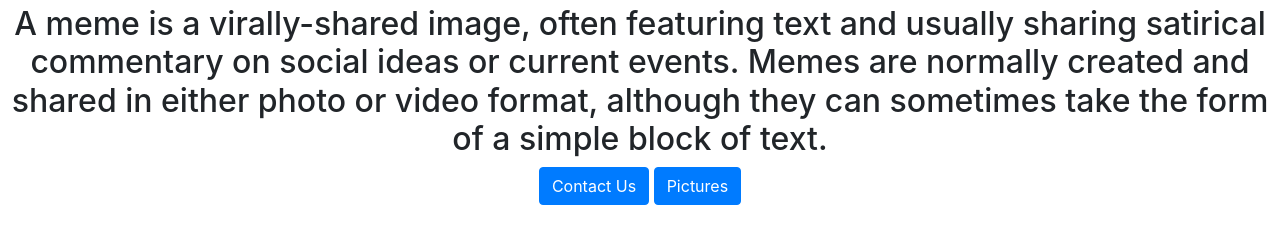
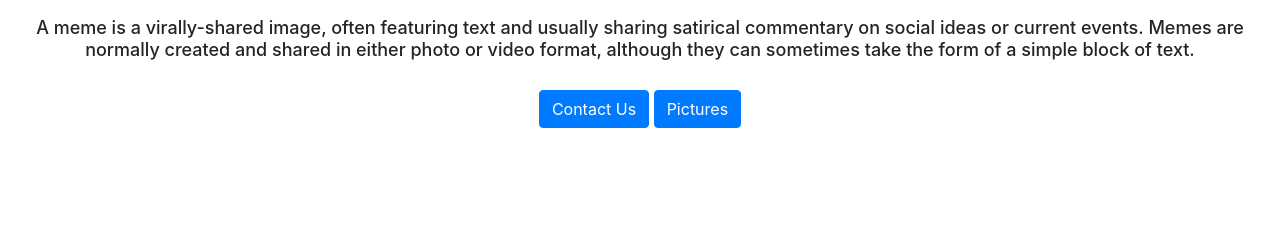
Before and after one commit to liehalford/Meme-site, a plain HTML site: page index.html in a window 1280 px wide. Shown: the part 51-294 px from the top of the page. Drawn offline with nearby package versions, Linux system fonts and the light colour scheme.

Commit message:
css adds

```diff
--- a/index.html
+++ b/index.html
@@ -15,7 +15,7 @@
   </head>
   <body>
     <h1>Meme Page 🎭</h1>
-    <h2>
+    <h2 class="about-txt">
       A meme is a virally-shared image, often featuring text and usually sharing
       satirical commentary on social ideas or current events. Memes are normally
       created and shared in either photo or video format, although they can
--- a/style.css
+++ b/style.css
@@ -7,3 +7,8 @@ a {
   display: block;
   text-align: center;
 }
+.about-txt {
+  font-size: 18px;
+  margin-bottom: 30px;
+  margin-top: 20px;
+}
```
